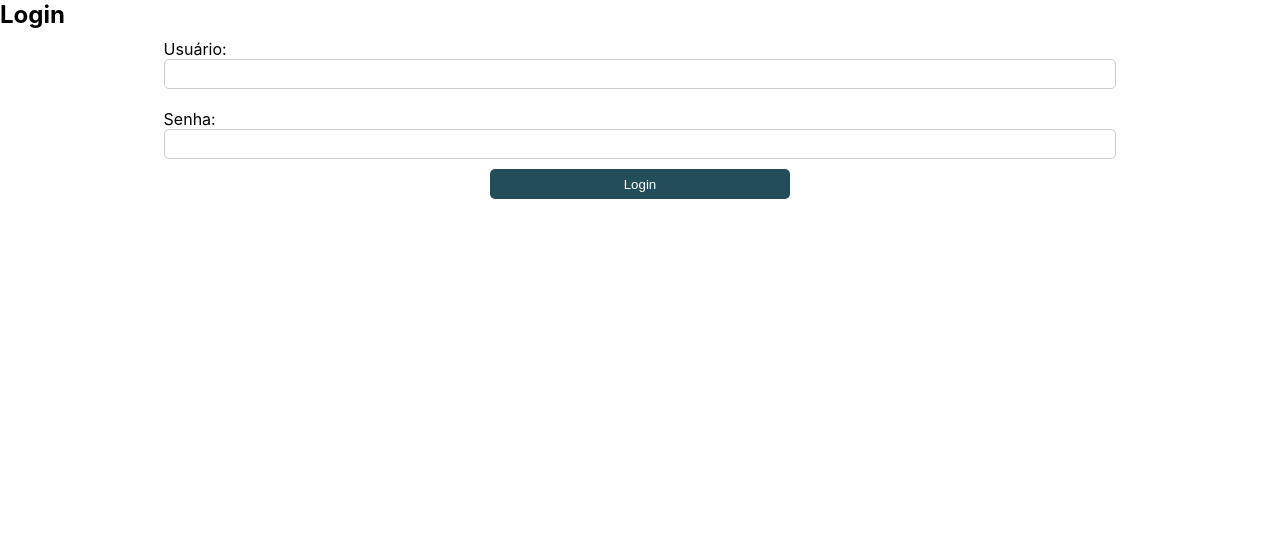
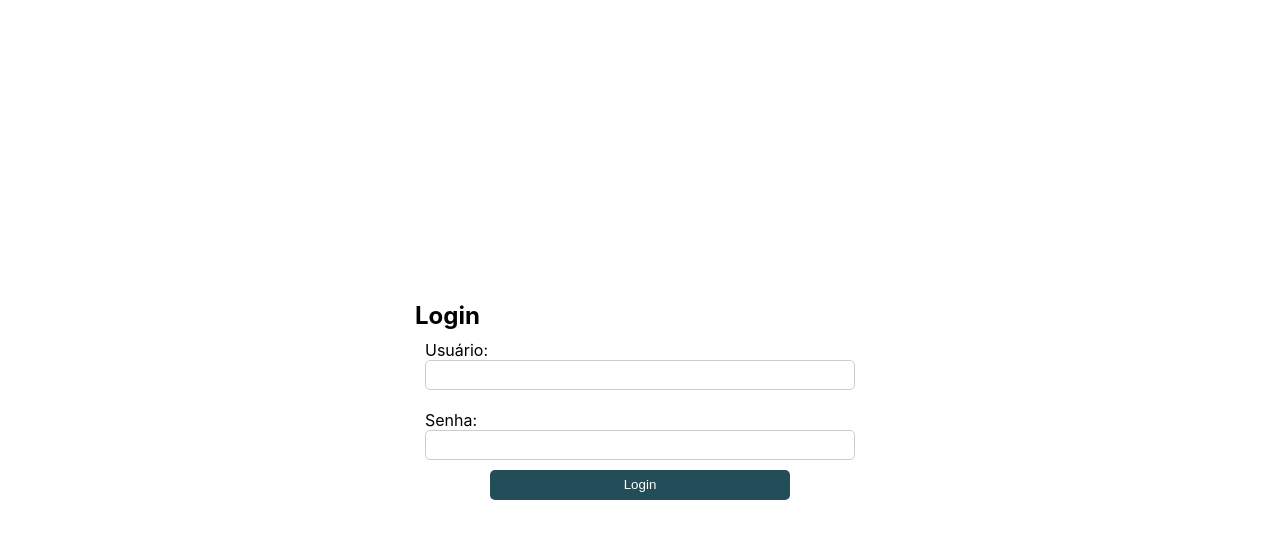
Before and after one commit to Andreypanegallito/cadastroNode, a React (Create React App) app in the folder client/: page /login in a window 1280 px wide. Shown: the top 538 px of the page. Built offline with nearby package versions, Linux system fonts and the light colour scheme.

Commit message:
Ajustado layout login

```diff
--- a/client/src/pages/login/index.tsx
+++ b/client/src/pages/login/index.tsx
@@ -108,12 +108,12 @@ const Login = () => {
   };
 
   return (
-    <section >
-      <div className="titulo">
-        <h1>Login</h1>
-      </div>
+    <section id='login'>
       <div className="container">
-        <form id='login'>
+        <div className="titulo">
+          <h1>Login</h1>
+        </div>
+        <form id='formLogin'>
           <div className='itens-form'>
             <label htmlFor="usernameLogin">Usuário:</label>
             <input
--- a/client/src/pages/login/login.scss
+++ b/client/src/pages/login/login.scss
@@ -1,14 +1,21 @@
 #login {
   display: flex;
+  justify-content: center;
+  width: 100%;
+  height: 100vh;
+  align-items: center;
+  flex-direction: column;
+
+  #formLogin {
+    display: flex;
     flex-wrap: wrap;
-  width: 80%;
+    width: 450px;
     margin: auto;
 
     .itens-form {
       display: flex;
       align-content: flex-start;
 
-    // flex-direction: column;
       width: 100%;
       margin: 10px 0;
       padding: 0 10px;
@@ -81,3 +88,4 @@
       background-color: #5c09b5;
     }
   }
+}
```
Lines whose indentation alone changed are shown as unchanged.
